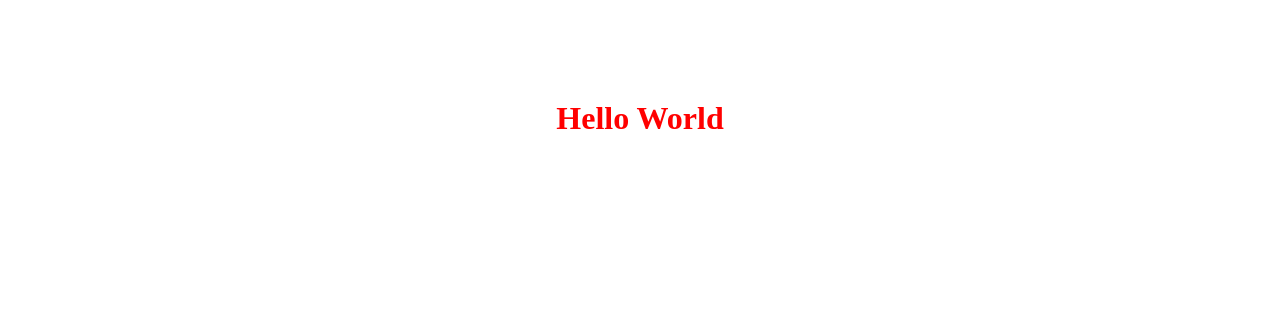
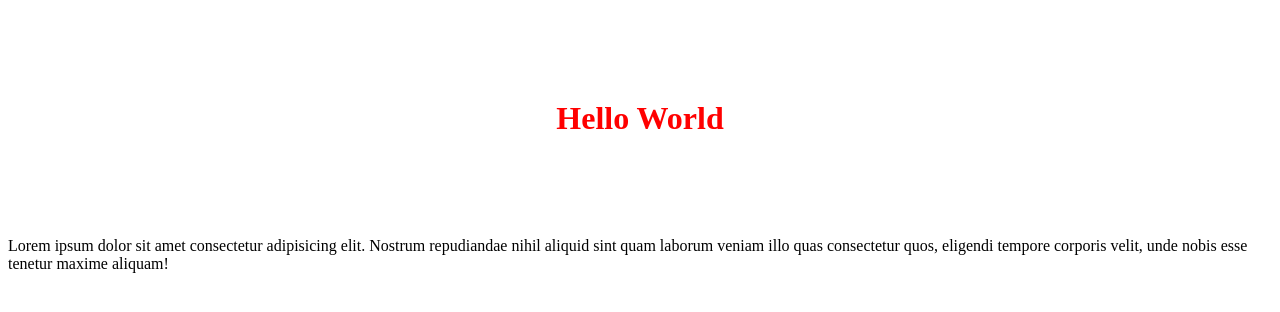
Before and after one commit to Abdulboriy02/Github-Tutorial, a plain HTML site: page index.html in a window 1280 px wide. Drawn offline with Linux system fonts and the light colour scheme.

Commit message:
add new p tag

```diff
--- a/index.html
+++ b/index.html
@@ -10,10 +10,18 @@
   <body>
     <h1>Hello World</h1>
 
+    <p>
+      Lorem ipsum dolor sit amet consectetur adipisicing elit. Nostrum
+      repudiandae nihil aliquid sint quam laborum veniam illo quas consectetur
+      quos, eligendi tempore corporis velit, unde nobis esse tenetur maxime
+      aliquam!
+    </p>
     <!-- 1 - qadam: Git init -->
     <!-- Githubda 3 xil status bor:
           1-holat: git stattus;
-          2-holat: ergashtirish - git add -A -->
+          2-holat: ergashtirish - git add -A
+          3-holat: git commit -m "first commit"
+ -->
 
     <!-- sozlash uchun: -->
 
```
